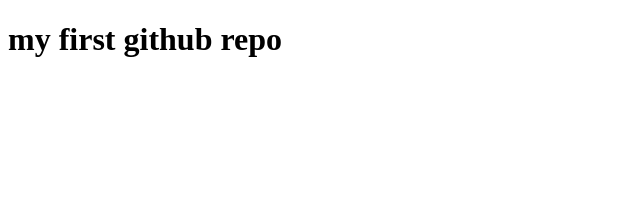
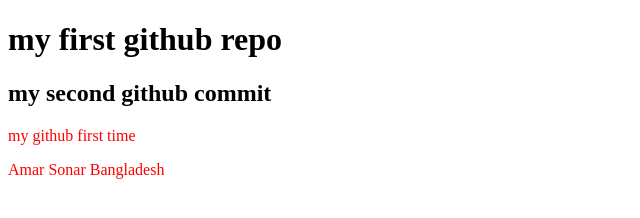
Before and after one commit to Mazidul10/my-second-repo, a plain HTML site: page index.html in a window 1280 px wide. Shown: the whole page, without its empty margins (0-640 px from the left). Drawn offline with Linux system fonts and the light colour scheme.

Commit message:
style added

```diff
--- a/index.html
+++ b/index.html
@@ -5,8 +5,12 @@
     <meta http-equiv="X-UA-Compatible" content="IE=edge">
     <meta name="viewport" content="width=device-width, initial-scale=1.0">
     <title>my-second-repo</title>
+    <link rel="stylesheet" href="style.css">
 </head>
 <body>
     <h1>my first github repo</h1>
+    <h2>my second github commit</h2>
+    <p>my github first time</p>
+    <p>Amar Sonar Bangladesh</p>
 </body>
 </html>
--- /dev/null
+++ b/style.css
@@ -0,0 +1,3 @@
+p{
+    color: red;
+}
```
